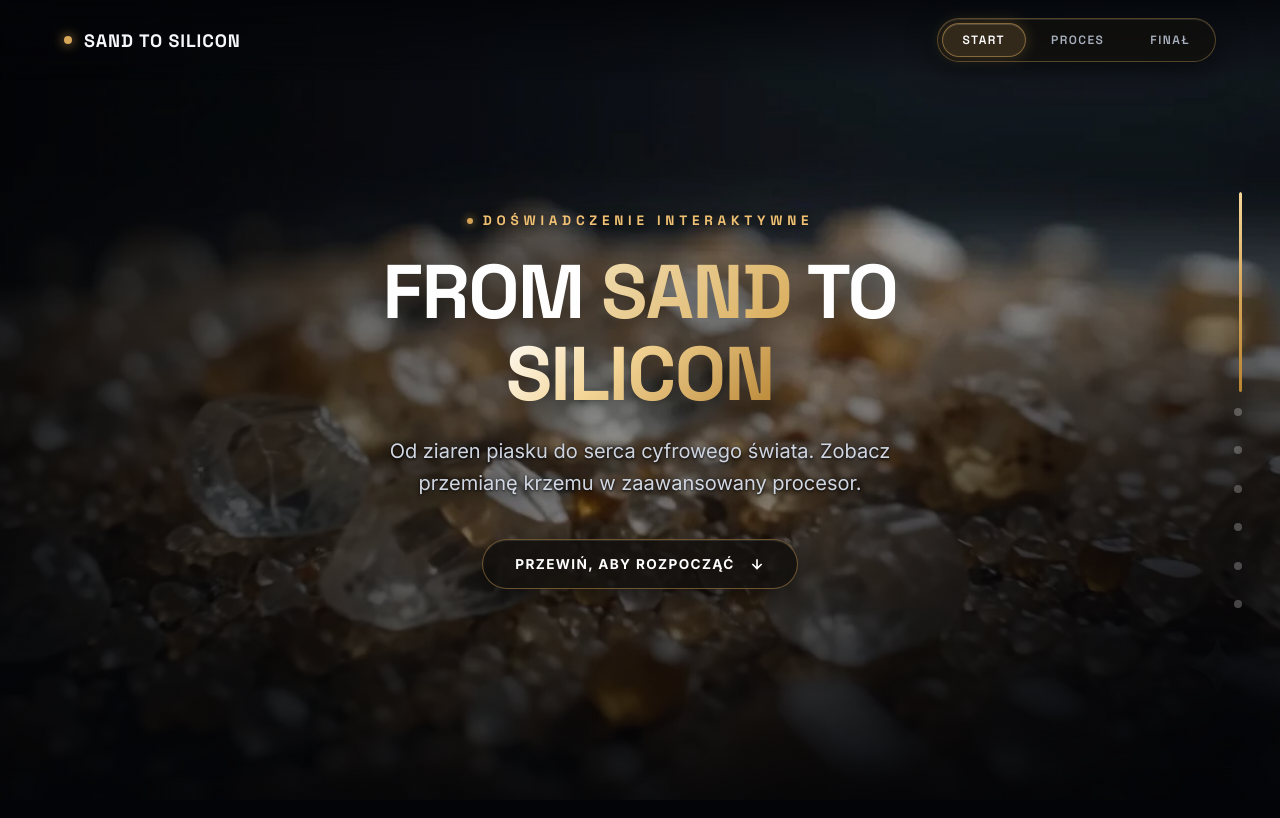
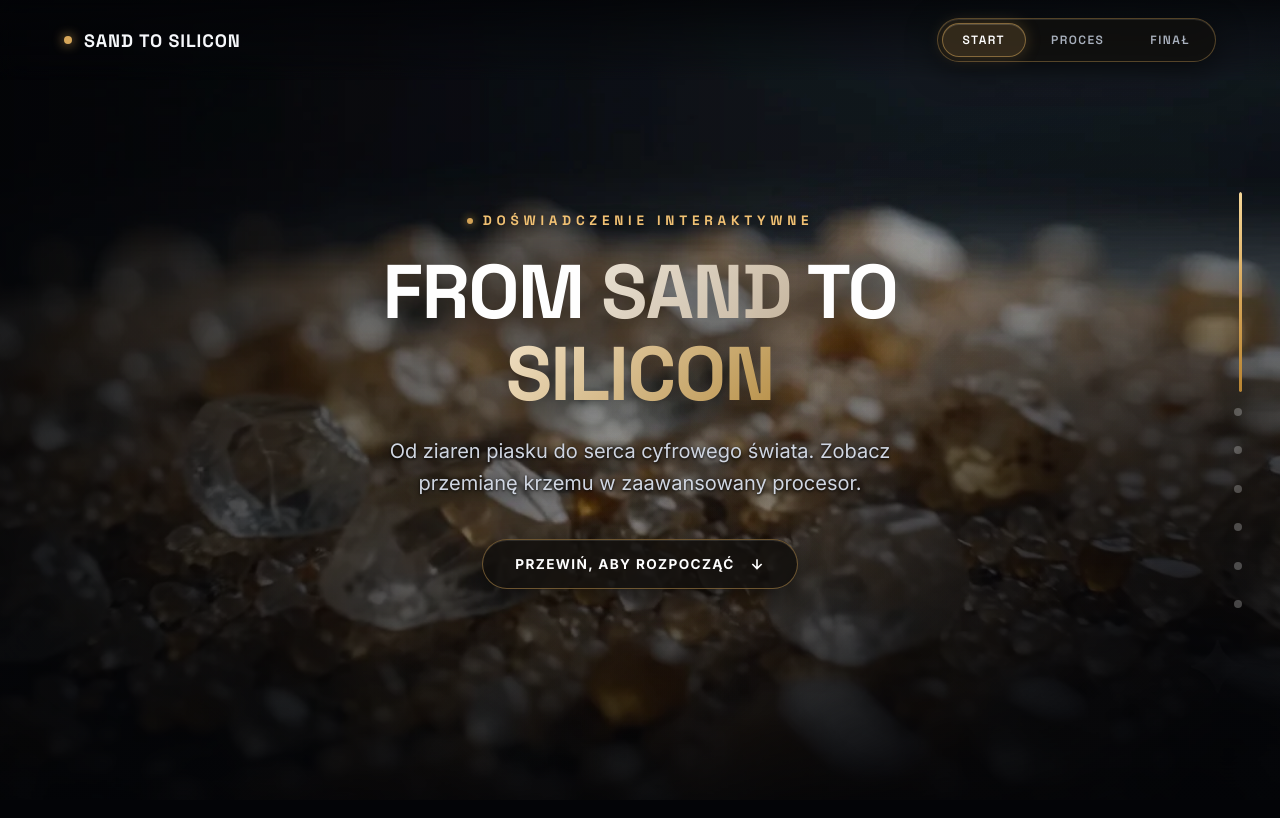
Before and after one commit to apkmasondev/sand_to_silicon, a React (Vite) app: page / in a window 1280 px wide. Shown: the top 818 px of the page. Built offline with nearby package versions, Linux system fonts and the light colour scheme.

Commit message:
style: refine Hero title gradient with champagne and muted copper tones

```diff
--- a/src/styles/experience.css
+++ b/src/styles/experience.css
@@ -213,14 +213,14 @@
 }
 
 .hero-copy__title-sand {
-  background: linear-gradient(135deg, #F3E0B5 0%, #D8AA56 100%);
+  background: linear-gradient(135deg, #EBE3D5 0%, #C5B49D 100%);
   -webkit-background-clip: text;
   -webkit-text-fill-color: transparent;
   display: inline;
 }
 
 .hero-copy__title-silicon {
-  background: linear-gradient(135deg, #FFFFFF 0%, #F5D799 40%, #B88432 100%);
+  background: linear-gradient(135deg, #F2E3C9 0%, #B89047 100%);
   -webkit-background-clip: text;
   -webkit-text-fill-color: transparent;
   display: inline;
```
Also changed, not shown: 1 other file (tests, documents, lock files or other folders).
